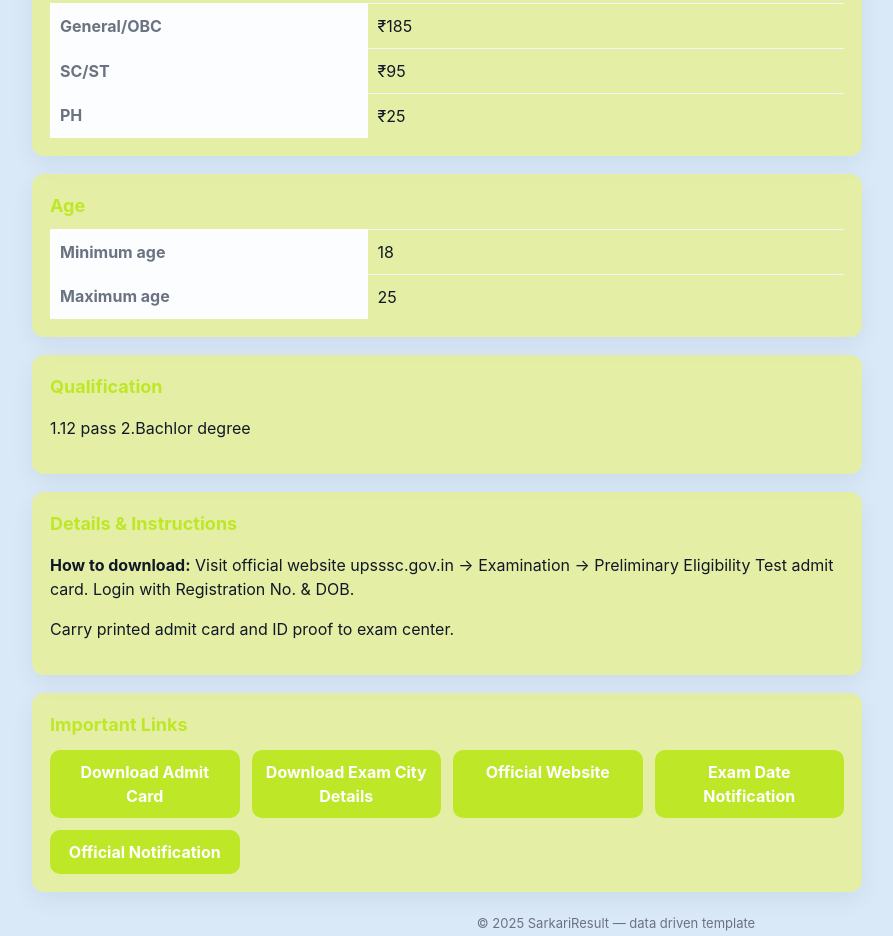
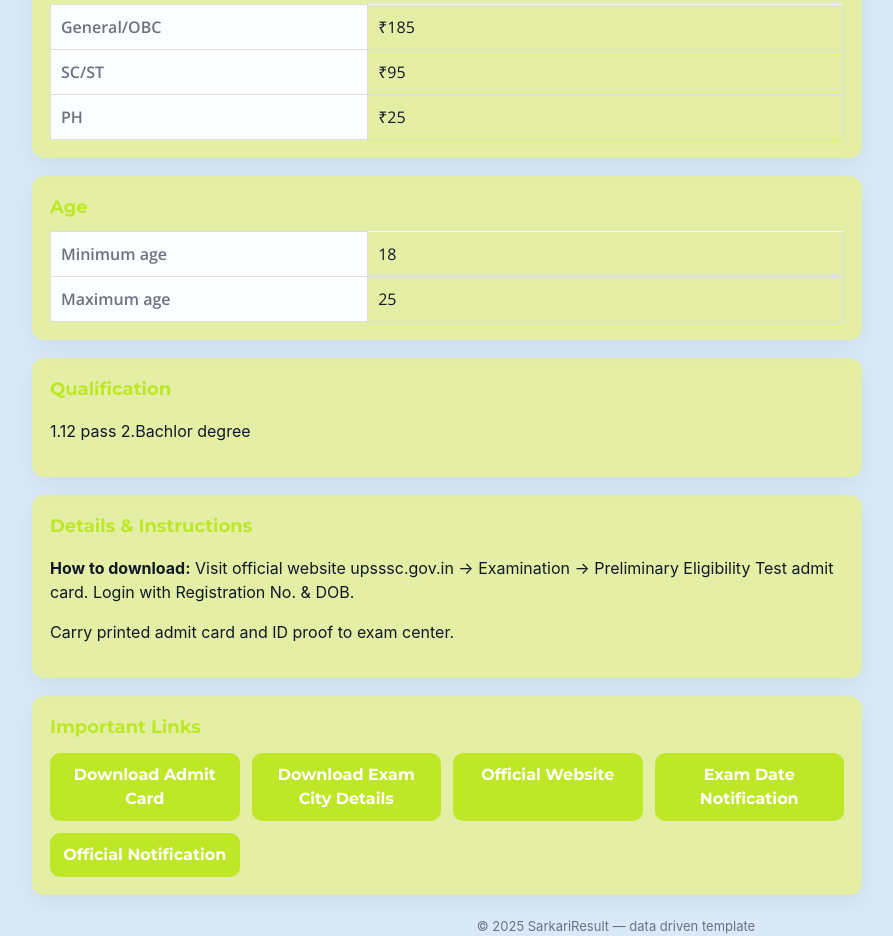
Before and after one commit to rakshit-369/sarkari-result, a plain HTML site: page page.html in a window 1280 px wide. Shown: the part 686-1622 px from the top of the page, without its empty margins (24-917 px from the left). Drawn offline with nearby package versions, Linux system fonts and the light colour scheme.

Commit message:
addind data again

```diff
--- a/common.css
+++ b/common.css
@@ -1,3 +1,72 @@
+/* Import Google Fonts */
+@import url('https://fonts.googleapis.com/css2?family=Montserrat:wght@500;700&family=Open+Sans:wght@400;600&display=swap');
+
+/* Body and Paragraphs */
+body {
+  font-family: 'Open Sans', Arial, sans-serif;
+  font-size: 16px;
+  line-height: 1.6;
+  color: #333; /* dark gray for readability */
+  background-color: #f9f9f9; /* light neutral background */
+  margin: 0;
+  padding: 0;
+}
+
+/* Headings */
+h1, h2, h3, h4, h5, h6 {
+  font-family: 'Montserrat', Arial, sans-serif;
+  font-weight: 600;
+  color: #222; /* slightly darker for headings */
+  margin-top: 1.5em;
+  margin-bottom: 0.5em;
+}
+
+/* Links */
+a {
+  font-family: 'Open Sans', Arial, sans-serif;
+  color: #1a73e8; /* professional blue */
+  text-decoration: none;
+  transition: color 0.3s ease;
+}
+
+a:hover {
+  color: #0c47a1; /* darker blue on hover */
+}
+
+/* Tables */
+table {
+  font-family: 'Open Sans', Arial, sans-serif;
+  width: 100%;
+  border-collapse: collapse;
+}
+
+th, td {
+  padding: 10px 12px;
+  border: 1px solid #ddd;
+  text-align: left;
+}
+
+th {
+  background-color: #f1f1f1;
+  font-weight: 600;
+}
+
+/* Buttons */
+button, .btn {
+  font-family: 'Montserrat', Arial, sans-serif;
+  font-weight: 500;
+  padding: 10px 20px;
+  background-color: #1a73e8;
+  color: white;
+  border: none;
+  border-radius: 5px;
+  cursor: pointer;
+}
+
+button:hover, .btn:hover {
+  background-color: #0c47a1;
+}
+
 /* common.css
    Shared styling for SarkariResult templates
    - consistent color system
--- a/common.js
+++ b/common.js
@@ -1,3 +1,4 @@
+
 /* common.js - load data.json and render a notification page by slug.
    Usage: page.html?category=admit&slug=upsssc-pet-admit-2025
 */
```
